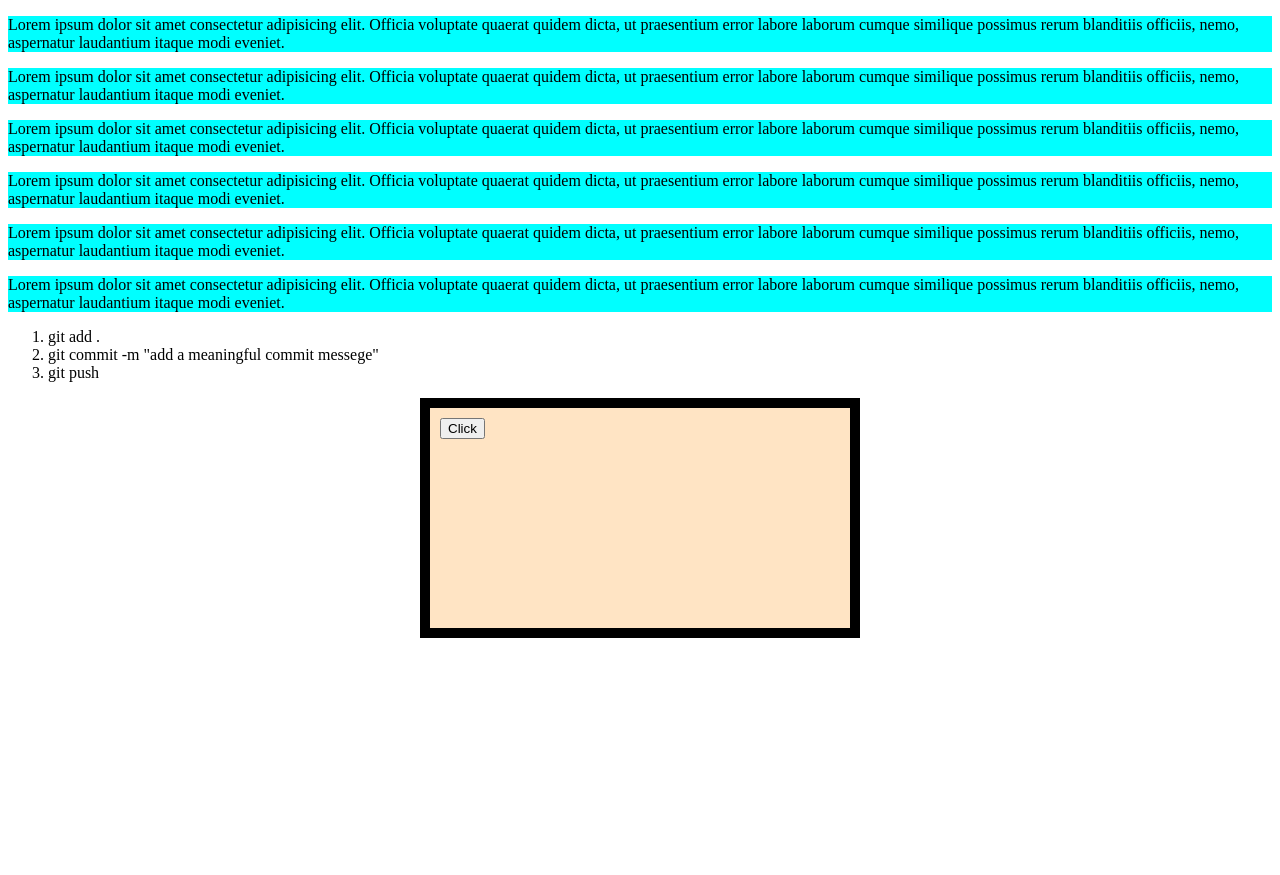
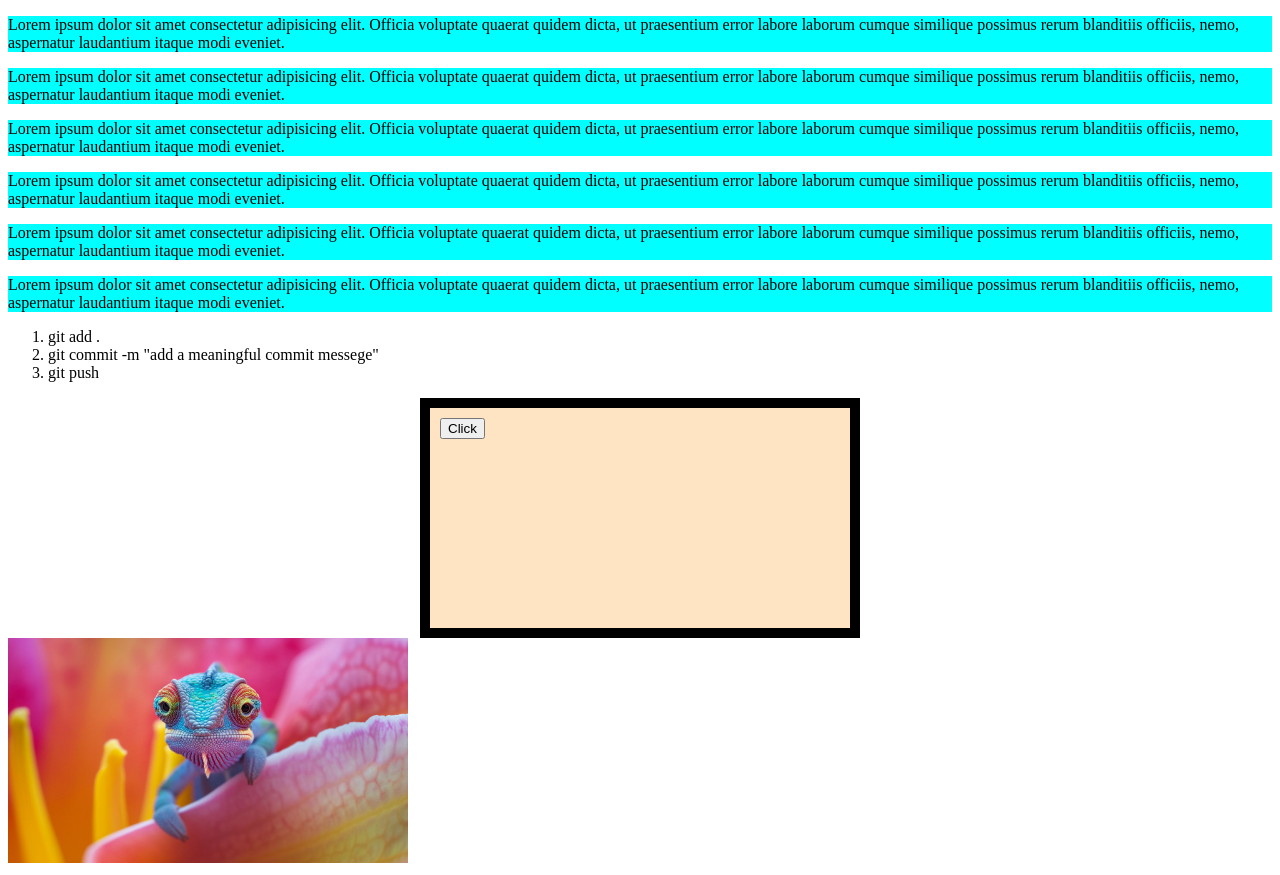
Before and after one commit to shakilsorker111/for-my-test, a plain HTML site: page index.html in a window 1280 px wide. Before the commit the page ends 800 px from the top, so only its background shows below. Drawn offline with Linux system fonts and the light colour scheme.

Commit message:
Image added

```diff
--- a/index.html
+++ b/index.html
@@ -29,5 +29,6 @@
     <div class="new">
         <button>Click</button>
     </div>
+    <img width="400px" src="images/MainAfter.jpg" alt="">
 </body>
 </html>
```
Also changed, not shown: home.png (added), images/MainAfter.jpg (added).
